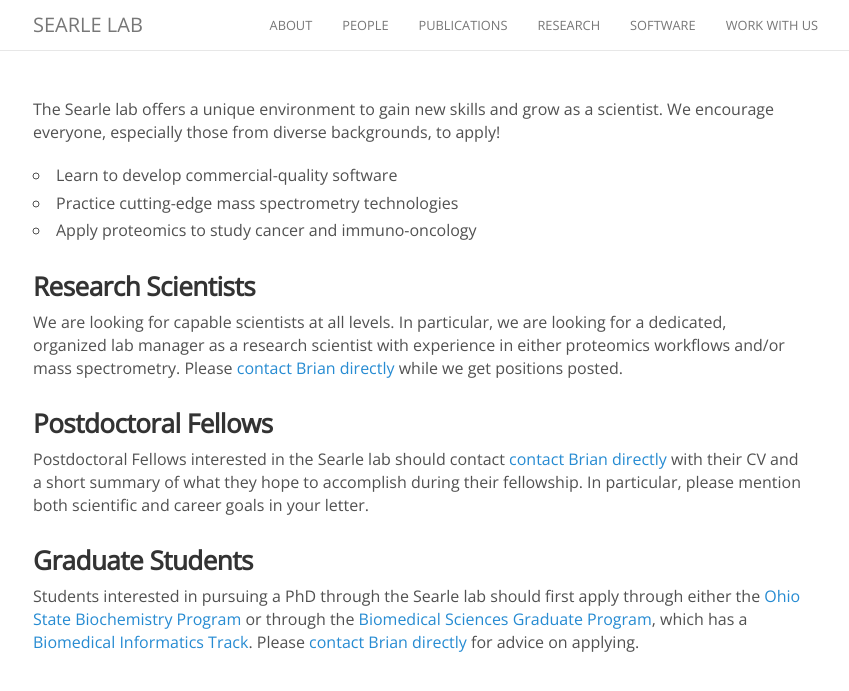
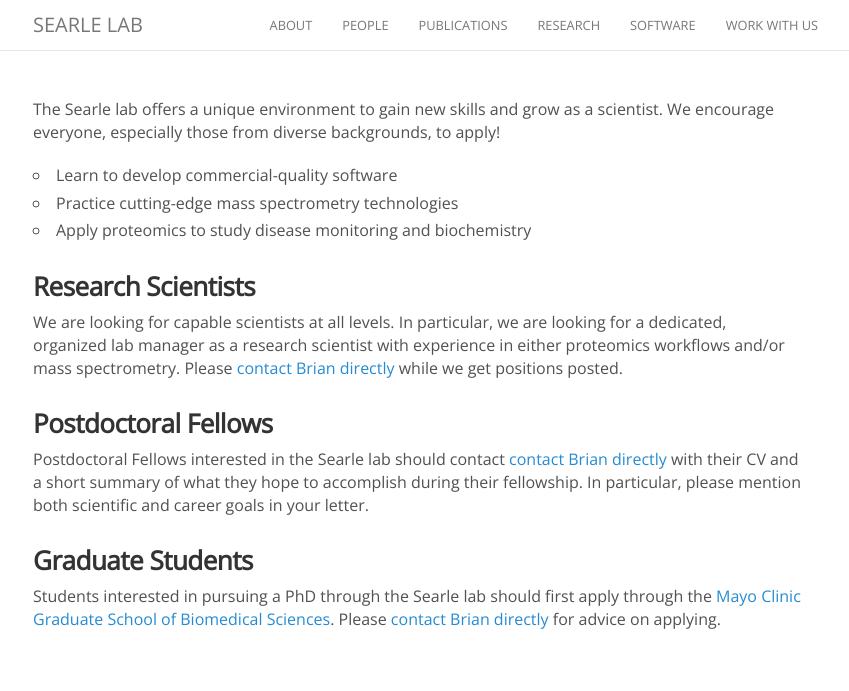
Before and after one commit to searlelab/searlelab.github.io, a Jekyll site: the page built from jobs.md, in a window 1280 px wide. Shown: the top 691 px of the page, without its empty margins (222-1071 px from the left). Built offline with Jekyll 4.4.1, drawn with Linux system fonts in a browser that asks for light colours; nearby versions of some CDN libraries; comment, search, counter and statistics services are not loaded.

Commit message:
Update jobs.md

```diff
--- a/jobs.md
+++ b/jobs.md
@@ -5,7 +5,7 @@
 The Searle lab offers a unique environment to gain new skills and grow as a scientist. We encourage everyone, especially those from diverse backgrounds, to apply!
 - Learn to develop commercial-quality software
 - Practice cutting-edge mass spectrometry technologies
-- Apply proteomics to study cancer and immuno-oncology
+- Apply proteomics to study disease monitoring and biochemistry
 
 ### Research Scientists
 We are looking for capable scientists at all levels. In particular, we are looking for a dedicated, organized lab manager as a research scientist with experience in either proteomics workflows and/or mass spectrometry. Please [contact Brian directly](../people/brian_searle) while we get positions posted.
@@ -14,4 +14,4 @@
 Postdoctoral Fellows interested in the Searle lab should contact [contact Brian directly](../people/brian_searle) with their CV and a short summary of what they hope to accomplish during their fellowship. In particular, please mention both scientific and career goals in your letter.
 
 ### Graduate Students
-Students interested in pursuing a PhD through the Searle lab should first apply through either the [Ohio State Biochemistry Program](https://osbp.osu.edu/) or through the [Biomedical Sciences Graduate Program](https://medicine.osu.edu/education/phd/biomedical-sciences), which has a [Biomedical Informatics Track](https://medicine.osu.edu/education/phd/biomedical-sciences/research-areas/biomedical-informatics). Please [contact Brian directly](../people/brian_searle) for advice on applying.
+Students interested in pursuing a PhD through the Searle lab should first apply through the [Mayo Clinic Graduate School of Biomedical Sciences](https://college.mayo.edu/academics/biomedical-research-training/phd-program/). Please [contact Brian directly](../people/brian_searle) for advice on applying.
```
